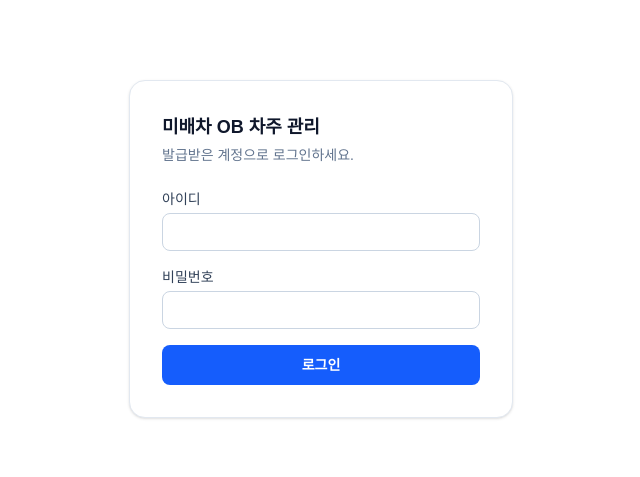
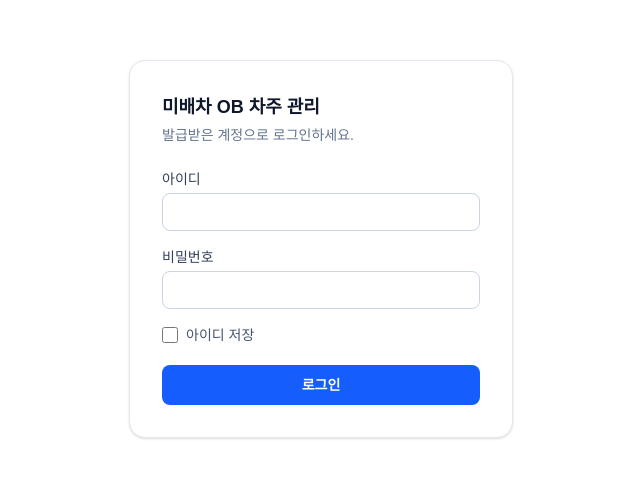
Before and after one commit to hmmcs0424-web/Managing-the-OB-list, a Next.js app: page /login in a window 1280 px wide. Shown: the part 151-628 px from the top of the page, without its empty margins (319-959 px from the left). Built offline with nearby package versions, Linux system fonts and the light colour scheme.

Commit message:
로그인 아이디 저장 기능 추가

```diff
--- a/src/app/login/page.tsx
+++ b/src/app/login/page.tsx
@@ -1,15 +1,26 @@
 "use client";
 
-import { useState } from "react";
+import { useEffect, useState } from "react";
 import { signIn } from "next-auth/react";
 import { useRouter } from "next/navigation";
 
 export default function LoginPage() {
   const router = useRouter();
   const [username, setUsername] = useState("");
+  const [rememberUsername, setRememberUsername] = useState(false);
   const [password, setPassword] = useState("");
   const [error, setError] = useState<string | null>(null);
   const [loading, setLoading] = useState(false);
+
+  useEffect(() => {
+    const savedUsername = window.localStorage.getItem("rememberedUsername");
+    if (savedUsername) {
+      queueMicrotask(() => {
+        setUsername(savedUsername);
+        setRememberUsername(true);
+      });
+    }
+  }, []);
 
   async function handleSubmit(e: React.FormEvent) {
     e.preventDefault();
@@ -24,6 +35,11 @@ export default function LoginPage() {
     if (result?.error) {
       setError("아이디 또는 비밀번호가 올바르지 않습니다.");
       return;
+    }
+    if (rememberUsername) {
+      window.localStorage.setItem("rememberedUsername", username.trim());
+    } else {
+      window.localStorage.removeItem("rememberedUsername");
     }
     router.push("/");
     router.refresh();
@@ -57,6 +73,21 @@ export default function LoginPage() {
           required
         />
 
+        <label className="mb-5 flex cursor-pointer items-center gap-2 text-sm text-slate-600">
+          <input
+            type="checkbox"
+            checked={rememberUsername}
+            onChange={(e) => {
+              setRememberUsername(e.target.checked);
+              if (!e.target.checked) {
+                window.localStorage.removeItem("rememberedUsername");
+              }
+            }}
+            className="h-4 w-4 rounded border-slate-300 text-blue-600 focus:ring-blue-500"
+          />
+          아이디 저장
+        </label>
+
         {error && <p className="mb-4 text-sm text-rose-600">{error}</p>}
 
         <button
```
